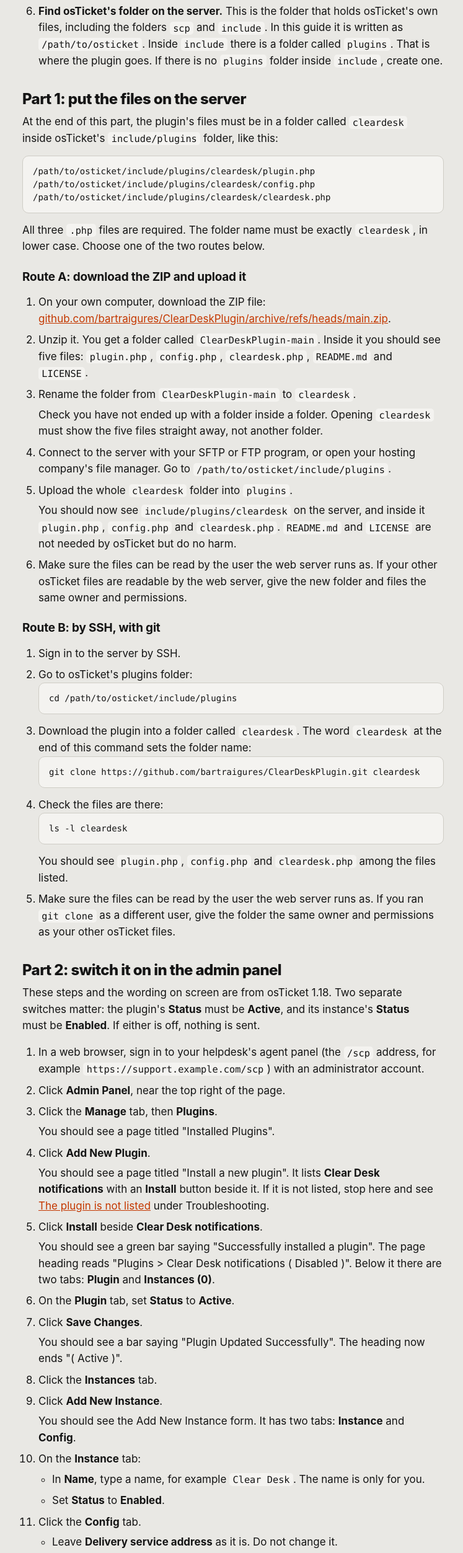
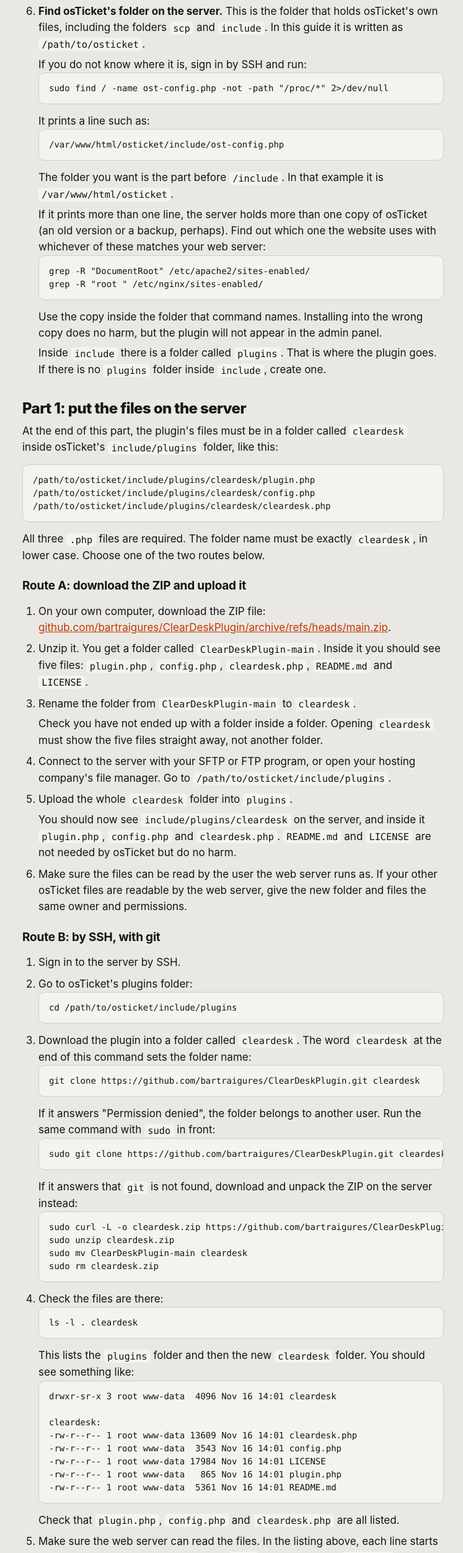
Before and after one commit to bartraigures/ClearDesk-app, a plain HTML site: page notifications.html in a window 1280 px wide. Shown: the part 2506-5011 px from the top of the page at 62% size, without its empty margins (264-1011 px from the left). Drawn offline with Linux system fonts and the light colour scheme.

Commit message:
Guide: how to find the osTicket folder, sudo and no-git routes, reading the file listing
Co-Authored-By: Claude Fable 5.2 <noreply@anthropic.com>
Claude-Session: https://claude.ai/code/session_019Bfwn5VWy9bxGKwVfdsuet

```diff
--- a/notifications.html
+++ b/notifications.html
@@ -78,7 +78,17 @@
 <p><strong>Check PHP has the curl extension.</strong> By SSH, <code>php -m</code> lists the extensions; <code>curl</code> should be among them. The command-line PHP can differ from the one the web server uses, so if in doubt ask your hosting company. Most PHP installs include curl.</p>
 </li>
 <li>
-<p><strong>Find osTicket's folder on the server.</strong> This is the folder that holds osTicket's own files, including the folders <code>scp</code> and <code>include</code>. In this guide it is written as <code>/path/to/osticket</code>. Inside <code>include</code> there is a folder called <code>plugins</code>. That is where the plugin goes. If there is no <code>plugins</code> folder inside <code>include</code>, create one.</p>
+<p><strong>Find osTicket's folder on the server.</strong> This is the folder that holds osTicket's own files, including the folders <code>scp</code> and <code>include</code>. In this guide it is written as <code>/path/to/osticket</code>.</p>
+<p>If you do not know where it is, sign in by SSH and run:</p>
+<pre><code>sudo find / -name ost-config.php -not -path "/proc/*" 2&gt;/dev/null</code></pre>
+<p>It prints a line such as:</p>
+<pre><code>/var/www/html/osticket/include/ost-config.php</code></pre>
+<p>The folder you want is the part before <code>/include</code>. In that example it is <code>/var/www/html/osticket</code>.</p>
+<p>If it prints more than one line, the server holds more than one copy of osTicket (an old version or a backup, perhaps). Find out which one the website uses with whichever of these matches your web server:</p>
+<pre><code>grep -R "DocumentRoot" /etc/apache2/sites-enabled/
+grep -R "root " /etc/nginx/sites-enabled/</code></pre>
+<p>Use the copy inside the folder that command names. Installing into the wrong copy does no harm, but the plugin will not appear in the admin panel.</p>
+<p>Inside <code>include</code> there is a folder called <code>plugins</code>. That is where the plugin goes. If there is no <code>plugins</code> folder inside <code>include</code>, create one.</p>
 </li>
 </ol>
 
@@ -125,14 +135,32 @@
 <li>
 <p>Download the plugin into a folder called <code>cleardesk</code>. The word <code>cleardesk</code> at the end of this command sets the folder name:</p>
 <pre><code>git clone https://github.com/bartraigures/ClearDeskPlugin.git cleardesk</code></pre>
+<p>If it answers "Permission denied", the folder belongs to another user. Run the same command with <code>sudo</code> in front:</p>
+<pre><code>sudo git clone https://github.com/bartraigures/ClearDeskPlugin.git cleardesk</code></pre>
+<p>If it answers that <code>git</code> is not found, download and unpack the ZIP on the server instead:</p>
+<pre><code>sudo curl -L -o cleardesk.zip https://github.com/bartraigures/ClearDeskPlugin/archive/refs/heads/main.zip
+sudo unzip cleardesk.zip
+sudo mv ClearDeskPlugin-main cleardesk
+sudo rm cleardesk.zip</code></pre>
 </li>
 <li>
 <p>Check the files are there:</p>
-<pre><code>ls -l cleardesk</code></pre>
-<p>You should see <code>plugin.php</code>, <code>config.php</code> and <code>cleardesk.php</code> among the files listed.</p>
+<pre><code>ls -l . cleardesk</code></pre>
+<p>This lists the <code>plugins</code> folder and then the new <code>cleardesk</code> folder. You should see something like:</p>
+<pre><code>drwxr-sr-x 3 root www-data  4096 Nov 16 14:01 cleardesk
+
+cleardesk:
+-rw-r--r-- 1 root www-data 13609 Nov 16 14:01 cleardesk.php
+-rw-r--r-- 1 root www-data  3543 Nov 16 14:01 config.php
+-rw-r--r-- 1 root www-data 17984 Nov 16 14:01 LICENSE
+-rw-r--r-- 1 root www-data   865 Nov 16 14:01 plugin.php
+-rw-r--r-- 1 root www-data  5361 Nov 16 14:01 README.md</code></pre>
+<p>Check that <code>plugin.php</code>, <code>config.php</code> and <code>cleardesk.php</code> are all listed.</p>
 </li>
 <li>
-<p>Make sure the files can be read by the user the web server runs as. If you ran <code>git clone</code> as a different user, give the folder the same owner and permissions as your other osTicket files.</p>
+<p>Make sure the web server can read the files. In the listing above, each line starts with the permissions, then the owner (<code>root</code>) and the group (<code>www-data</code>). The web server usually runs as <code>www-data</code>. The files are fine if the third <code>r</code> from the left is present (<code>-rw-r--r--</code>), which means everyone may read them, or if the group is the web server's and the group may read.</p>
+<p>If the files are not readable by the web server, or you want the owner to match your other osTicket files, set the owner and group to the same as those files. For example:</p>
+<pre><code>sudo chown -R www-data:www-data cleardesk</code></pre>
 </li>
 </ol>
 
```
